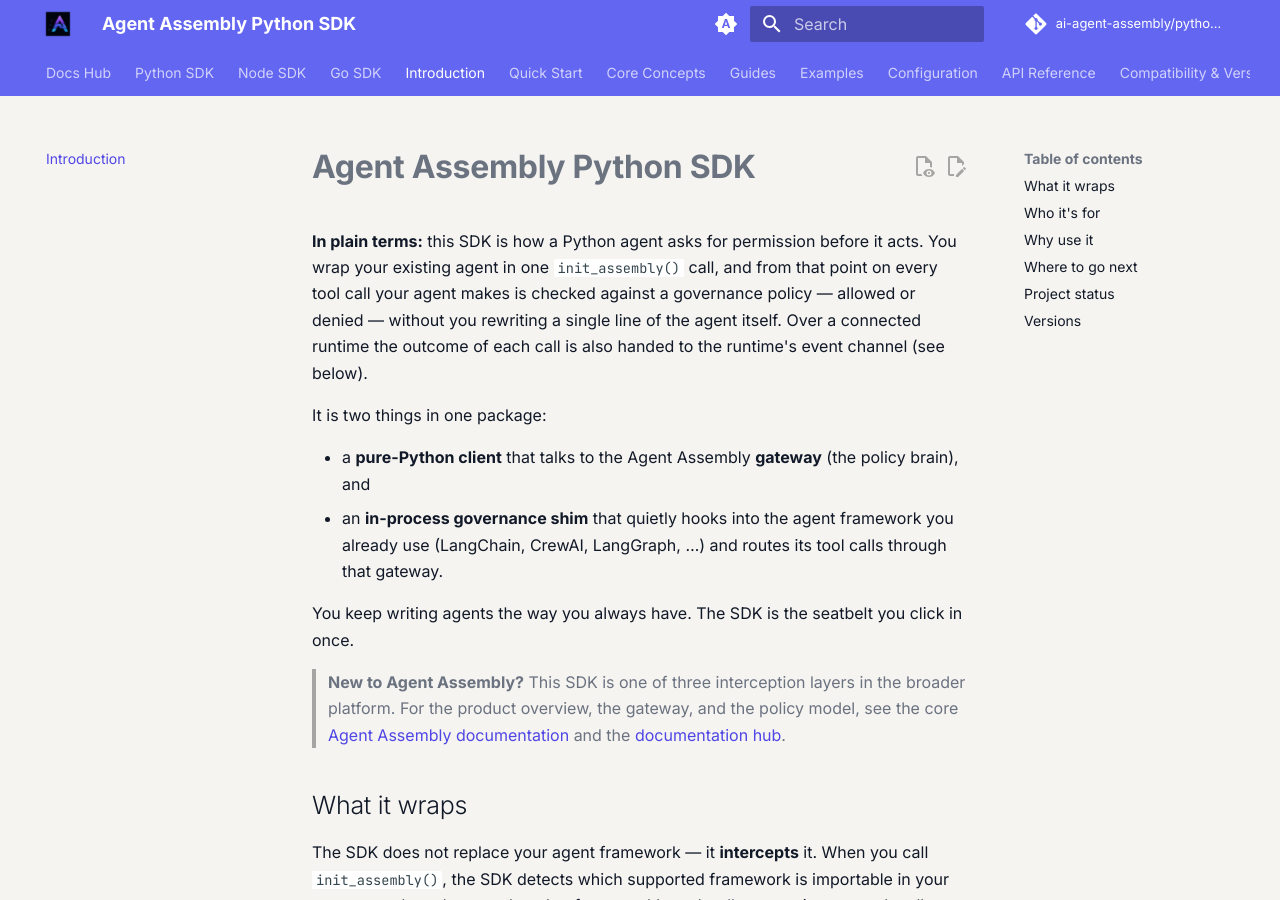
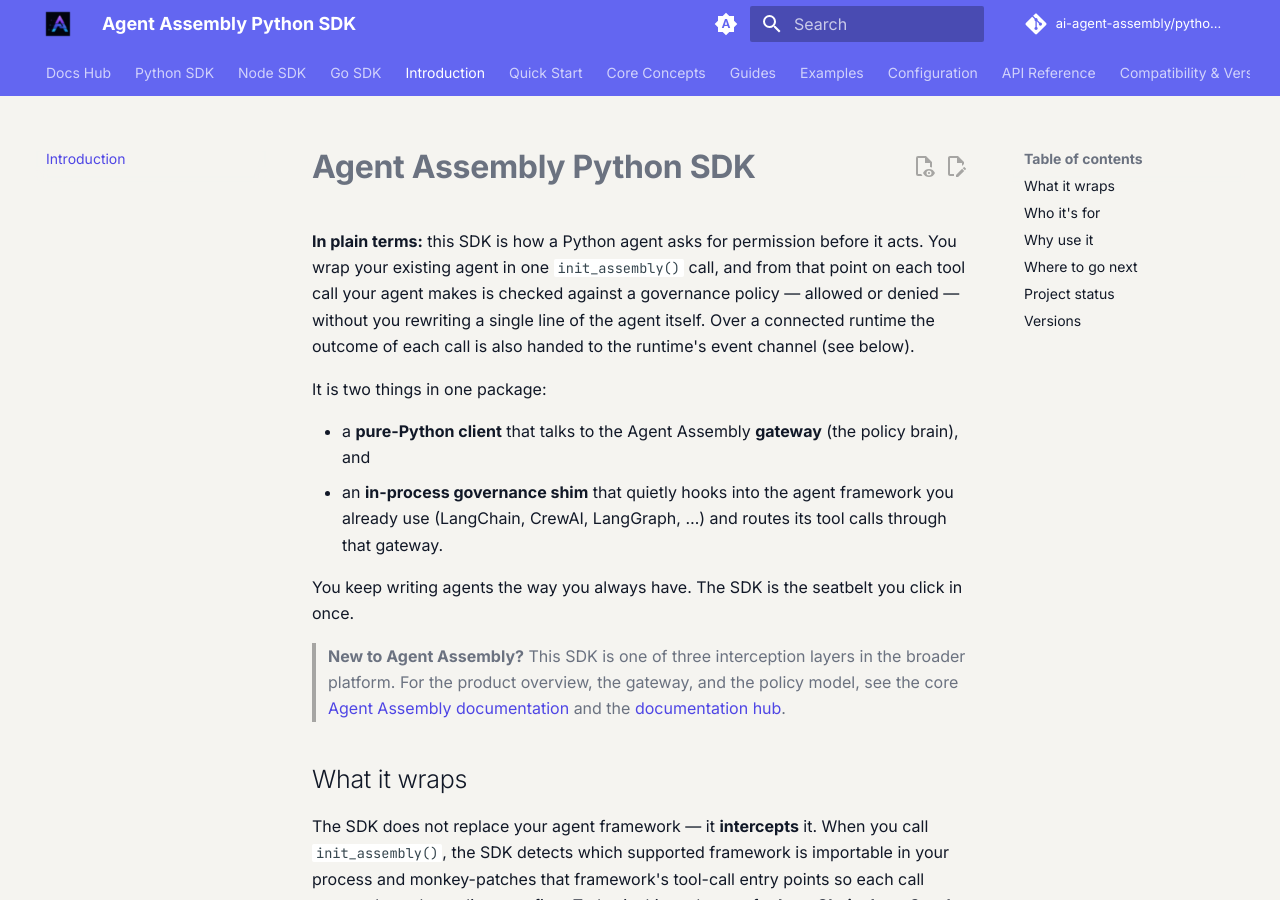
Before and after one commit to AI-agent-assembly/python-sdk, an MkDocs documentation site: the page built from docs/index.md, in a window 1280 px wide and 900 px high. Built offline with MkDocs 1.6.1 and Material for MkDocs 9.7.7, drawn with Linux system fonts in a browser that asks for light colours; a script that is not in the unit is left out; the version menu is left out.

Commit message:
🐛 (docs): Reword five unqualified absolutes the new claim gate found
Four instances of the literal phrase 'every tool call' (ADR 0033
forbidden design 7, CLAIM-ABS-07, unwaivable) reworded to 'each tool
call' -- the underlying claim was already accurate and correctly
scoped to the wrapped agent; only the banned trigger phrase changed.
One 'no code changes' (CLAIM-ABS-08) in docs/concepts/index.md
reworded to the same bounded phrasing already used for this exact
fact elsewhere this session (official-website's SDKs blog post,
docs Hub's faq.md).

```diff
--- a/docs/index.md
+++ b/docs/index.md
@@ -1,7 +1,7 @@
 # Agent Assembly Python SDK
 
 **In plain terms:** this SDK is how a Python agent asks for permission before it acts.
-You wrap your existing agent in one `init_assembly()` call, and from that point on every
+You wrap your existing agent in one `init_assembly()` call, and from that point on each
 tool call your agent makes is checked against a governance policy — allowed or denied —
 without you rewriting a single line of the agent itself. Over a connected runtime the
 outcome of each call is also handed to the runtime's event channel (see below).
```
Also changed, not shown: README.md (+1 -1 lines), docs/concepts/index.md (+1 -1 lines), docs/examples/langchain-basic-agent.md (+1 -1 lines), docs/examples/llamaindex-tool-policy.md (+1 -1 lines).
